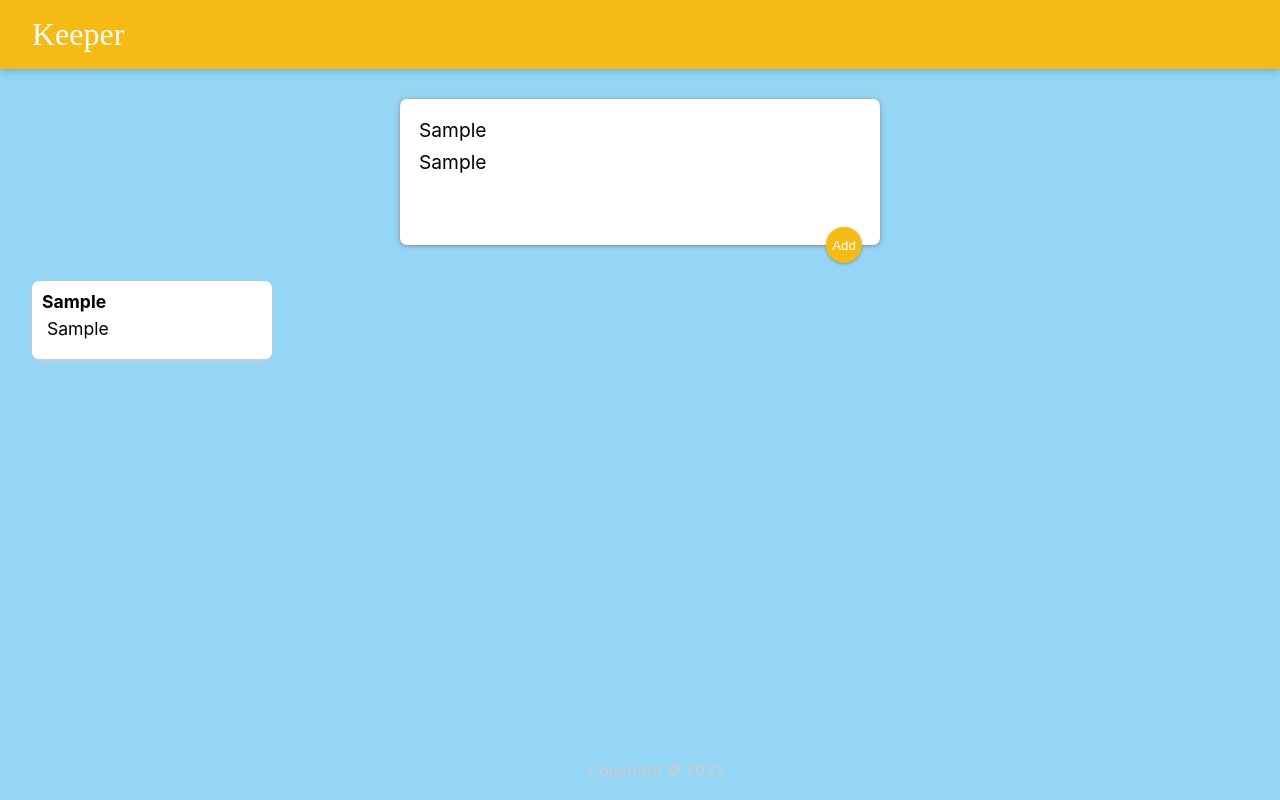
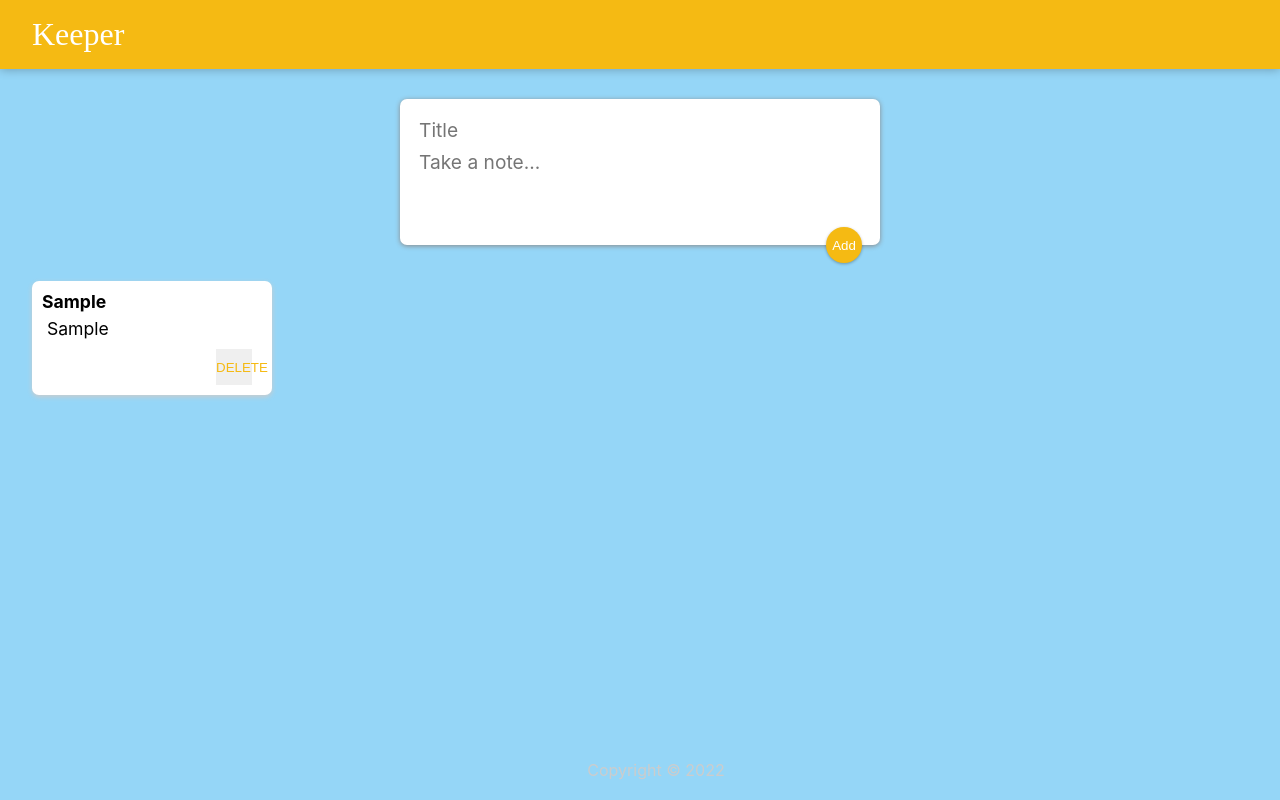
Before and after one commit to lsoca007/keeper-app, a React (Create React App) app: page / in a window 1280 px wide. Both pictures are taken after typing "Sample", "Sample" into the empty fields and a click on the button "Add". Built offline with nearby package versions, Linux system fonts and the light colour scheme.

Commit message:
feat: delete functionality implemented

```diff
--- a/src/App.css
+++ b/src/App.css
@@ -55,3 +55,15 @@
   white-space: pre-wrap;
   word-wrap: break-word;
 }
+
+.note button {
+  position: relative;
+  float: right;
+  margin-right: 10px;
+  color: #f5ba13;
+  border: none;
+  width: 36px;
+  height: 36px;
+  cursor: pointer;
+  outline: none;
+}
--- a/src/App.js
+++ b/src/App.js
@@ -21,18 +21,29 @@
     setNotes(prevNotes => {
       return [...prevNotes, newNote]; // get the previous notes and add the new note at the end
     });
+  }
+  function deleteNote(id){
+    setNotes(prevNotes => {
+      return prevNotes.filter((noteItem, index) => {
+        return index !==id;
+      })
+    })
 
   }
+
+
 
   return (
     <div className="App">
       <Header/>
       <CreateArea onAdd={addNote}/>
       {isLoggedIn === true ?
-      notes.map(  noteItem =>
-                  <Note key = {noteItem.key}
+      notes.map(  (noteItem, index) =>
+                  <Note key = {index}
+                        id={index}
                         title={noteItem.title}
                         content={noteItem.content}
+                        onDelete= {deleteNote}
                   />
                 ) : <Login isRegistered = {userIsRegisterd}/>}
       <Footer/>
--- a/src/components/CreateArea/CreateArea.jsx
+++ b/src/components/CreateArea/CreateArea.jsx
@@ -19,6 +19,10 @@
   }
   function submitNote(event){
     props.onAdd(note);
+    setNote({
+      title: "",
+      content: ""
+    });
     event.preventDefault();
   }
 
--- a/src/components/Note/Note.jsx
+++ b/src/components/Note/Note.jsx
@@ -3,10 +3,17 @@
 
 function Note(props) {
 
+    function handleClick(){
+        props.onDelete(props.id);
+
+
+    }
+
     return (
         <div className="note">
             <h1>{props.title}</h1>
             <p> {props.content}</p>
+            <button onClick={handleClick}>DELETE</button>
         </div>
     )
 }
```
